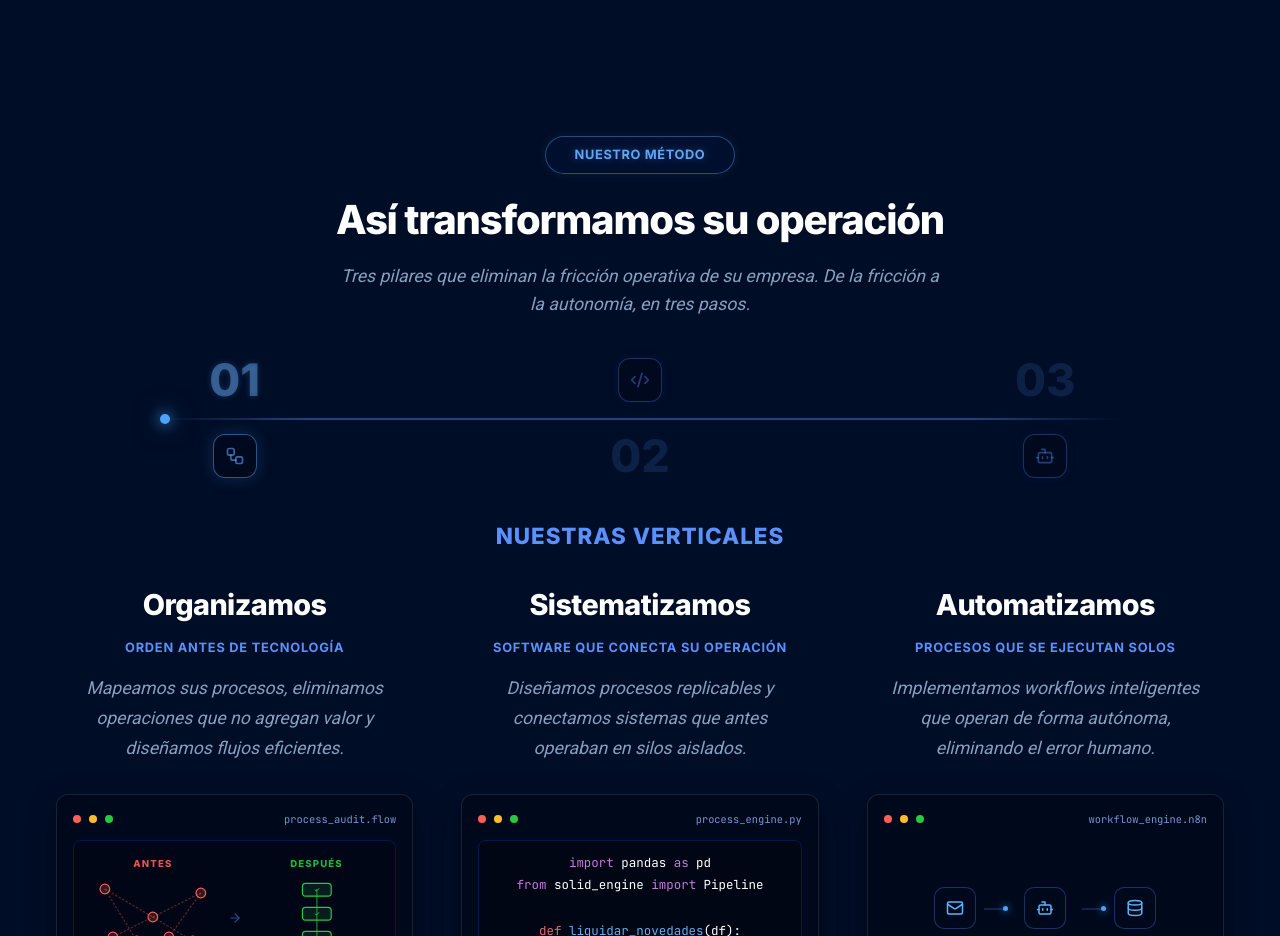
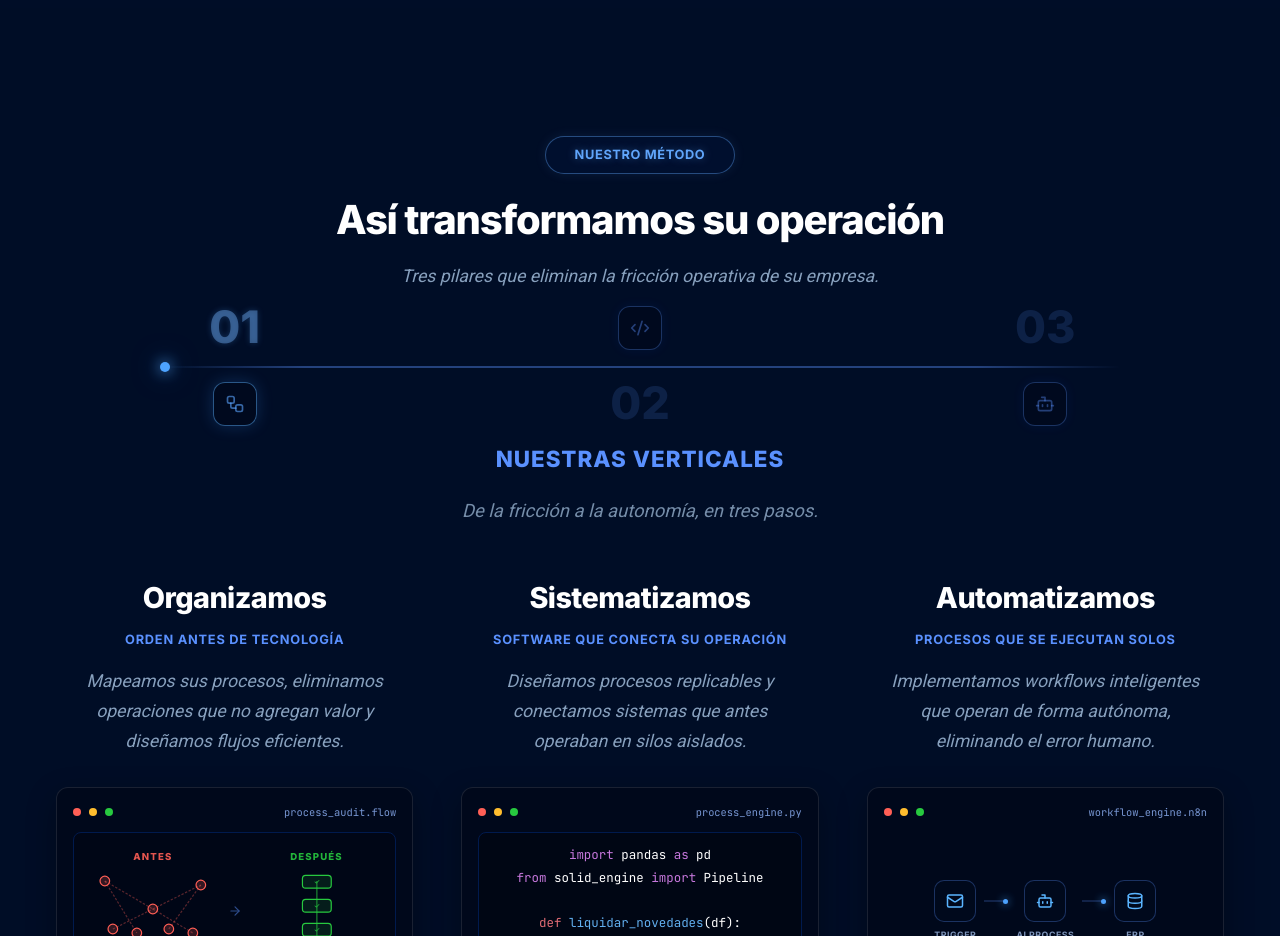
Before and after one commit to LuisRojas0923/Landing-Page-SOLID, a React (Vite) app: page / in a window 1280 px wide. Shown: the part 900-1836 px from the top of the page. Built offline with nearby package versions, Linux system fonts and the light colour scheme.

Commit message:
style: perfect tracking centering and implement uniform taglines in method section

```diff
--- a/src/pages/Home.css
+++ b/src/pages/Home.css
@@ -640,7 +640,7 @@
 /* Global subtitle under the track */
 .pipeline-global-subtitle {
     position: absolute;
-    top: 160px; /* Provides 100px of symmetrical gap distance from the 60px line */
+    top: 135px; /* Provides 100px of symmetrical gap distance from the 60px line */
     left: 50%;
     transform: translateX(-50%);
     width: 100%;
@@ -665,7 +665,7 @@
     font-weight: 900;
     margin-bottom: 0.6rem;
     color: #fff;
-    margin-top: 4rem; /* Make room for the absolute subtitle on Desktop */
+    margin-top: 6.8rem; /* Make significantly more room for the absolute subtitle on Desktop */
 }
 
 @media (max-width: 1024px) {
@@ -1062,7 +1062,7 @@
 
 /* Compensate spacing when there is no method-title above the tagline */
 .method-stepper + .vertical-tagline {
-    margin-top: 3.5rem;
+    margin-top: 6.3rem;
 }
 
 @media (max-width: 1024px) {
--- a/src/pages/Home.jsx
+++ b/src/pages/Home.jsx
@@ -209,7 +209,7 @@ const Home = () => {
 
             <section id="demo" style={{ padding: '8rem 2rem', background: 'rgba(0, 13, 39, 0.4)' }}>
                 <div style={{ maxWidth: '1200px', margin: '0 auto' }}>
-                    <div style={{ textAlign: 'center', marginBottom: '2.5rem' }}>
+                    <div style={{ textAlign: 'center', marginBottom: '1rem' }}>
                         <div className="luxe-badge" style={{ marginBottom: '1.5rem' }}>Nuestro Método</div>
                         <h2 style={{
                             fontSize: '2.5rem',
@@ -222,7 +222,7 @@ const Home = () => {
                         }}>
                             Así transformamos su operación
                         </h2>
-                        <p style={{ color: 'rgba(180, 210, 240, 0.75)', maxWidth: '600px', margin: '0 auto', fontSize: '1.1rem', fontFamily: "'Roboto', sans-serif", fontStyle: 'italic' }}>Tres pilares que eliminan la fricción operativa de su empresa. De la fricción a la autonomía, en tres pasos.</p>
+                        <p style={{ color: 'rgba(180, 210, 240, 0.75)', maxWidth: '600px', margin: '0 auto', fontSize: '1.1rem', fontFamily: "'Roboto', sans-serif", fontStyle: 'italic' }}>Tres pilares que eliminan la fricción operativa de su empresa.</p>
                     </div>
 
                     <div className="method-pipeline-container">
@@ -232,6 +232,7 @@ const Home = () => {
 
                         <div className="pipeline-global-subtitle">
                             <span style={{ color: 'var(--deep-navy-800)', display: 'block', fontSize: '1.4rem', fontWeight: '800', textTransform: 'uppercase', letterSpacing: '1px' }}>Nuestras Verticales</span>
+                            <span style={{ color: 'rgba(180, 210, 240, 0.65)', display: 'block', marginTop: '1.2rem', fontSize: '1.15rem', fontFamily: "'Roboto', sans-serif", fontStyle: 'italic' }}>De la fricción a la autonomía, en tres pasos.</span>
                         </div>
 
                         <div className="method-grid">
```
